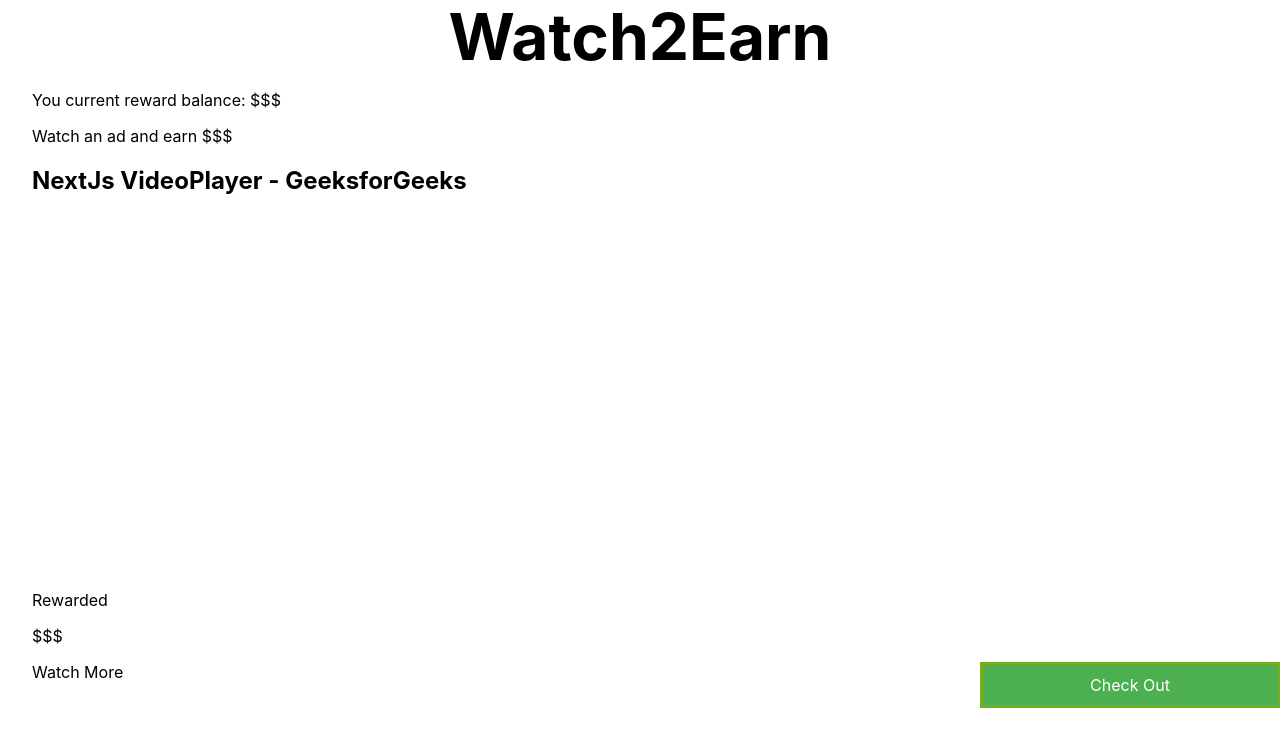
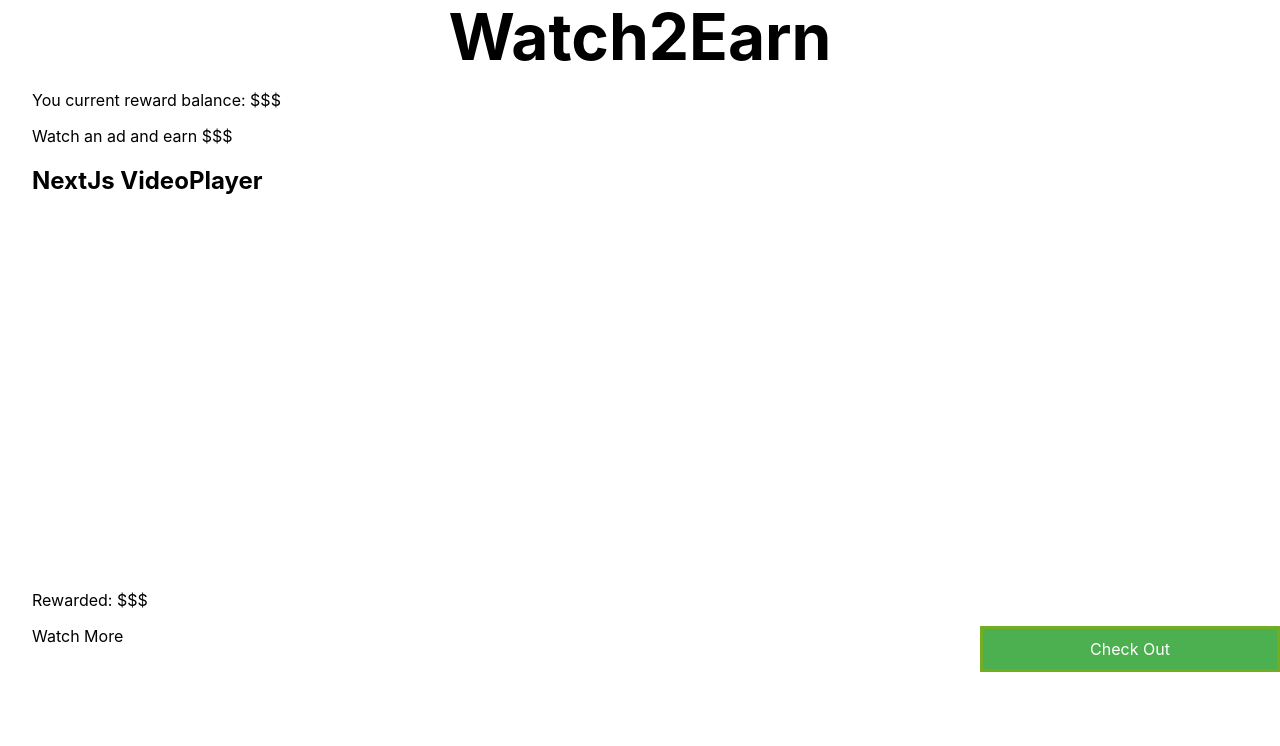
Before and after one commit to snowyaya/Watch2Earn, a Next.js app: page / in a window 1280 px wide. Shown: the top 746 px of the page. Built offline with nearby package versions, Linux system fonts and the light colour scheme.

Commit message:
Update buttons

```diff
--- a/pages/index.js
+++ b/pages/index.js
@@ -24,15 +24,19 @@
         <p>
           Watch an ad and earn $$$
         </p>
-        <h2>NextJs VideoPlayer - GeeksforGeeks</h2>
+        <h2>NextJs VideoPlayer</h2>
         <ReactPlayer url='https://www.youtube.com/watch?v=kEOzBqOjWGU'/>
 
-        <p>Rewarded</p>
-        <p>$$$</p>
+        <p>Rewarded: $$$</p>
+
         <Link href="/checkout">
           <a className='button'> Check Out </a>
         </Link>
-        <p>Watch More</p>
+
+        <Link href="/">
+          <a className='button1'> Watch More </a>
+        </Link>
+
         <style jsx>{`
           .container {}
           .button{
@@ -51,6 +55,8 @@
             padding: 10px;
           }
         `}</style>
+
+
     </div>
   )
 }
```
